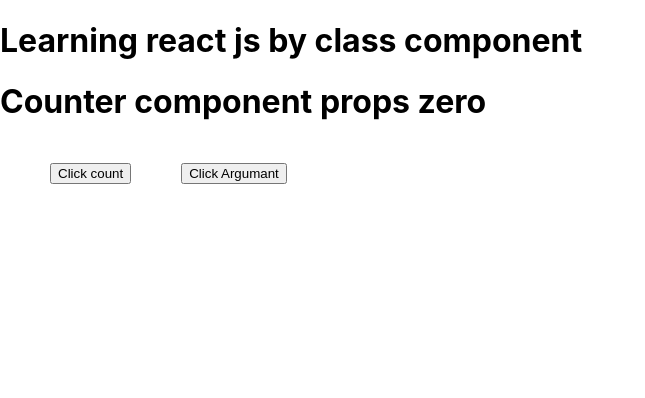
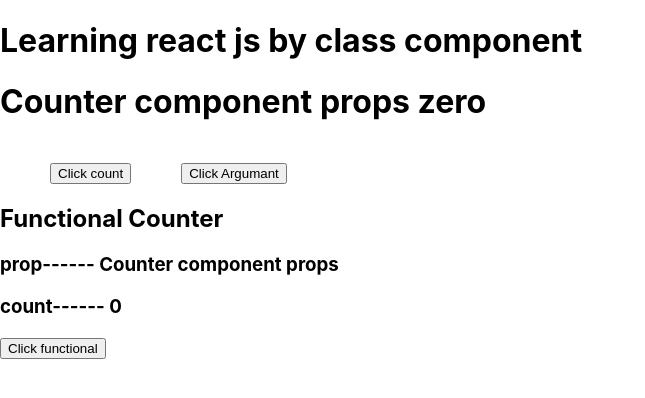
Before and after one commit to rehan-aslam1/internees-tarining-1-8-22, a React (Create React App) app: page / in a window 1280 px wide. Shown: the top 398 px of the page, without its empty margins (0-645 px from the left). Built offline with nearby package versions, Linux system fonts and the light colour scheme.

Commit message:
fimctional component with useState and useEffect

```diff
--- a/src/App.js
+++ b/src/App.js
@@ -1,5 +1,6 @@
 import React, { Component } from "react";
 import Counter from "./Components/Counter";
+import FunctionalCounter from "./Components/FunctionalCounter";
 import './App.css'
 class App extends Component {
   state = {
@@ -11,6 +12,7 @@
       <>
         <h1>Learning react js by class component</h1>
         <Counter heading={heading} />
+        <FunctionalCounter  heading={heading}/>
       </>
     );
   }
--- a/src/Components/Counter.jsx
+++ b/src/Components/Counter.jsx
@@ -1,13 +1,14 @@
 import React, { Component } from "react";
 
 class Counter extends Component {
-  // constructor(props){
-  //   super(props);
-  //   this.handleClick = this.handleClick.bind(this)
-  // }
-  state = {
-    count: 0,
-  };
+  constructor(props){
+    super(props);
+    this.state = {
+      count: 0,
+    };
+    this.handleClick = this.handleClick.bind(this)
+  }
+
 
   handleClick = () => {
   //  this.state.count +=1;
--- /dev/null
+++ b/src/Components/FunctionalCounter.jsx
@@ -0,0 +1,28 @@
+import { useState, useEffect } from "react";
+
+const FunctionalCounter = ({ heading }) => {
+  const [count, setCount] = useState(0);
+
+  useEffect(()=>{
+  console.log("functional count mount");
+  },[]);
+
+  useEffect(()=>{
+    if(count > 0) console.log("count update useEffect");
+    },[count]);
+
+  const handleIncrement = () => {
+    setCount(count + 1);
+  };
+  //   const { heading } = props;
+  return (
+    <>
+      <h2>Functional Counter</h2>
+      <h3>prop------ {heading}</h3>
+      <h3>count------ {count}</h3>
+      <button onClick={handleIncrement}>Click functional</button>
+    </>
+  );
+};
+
+export default FunctionalCounter;
```
